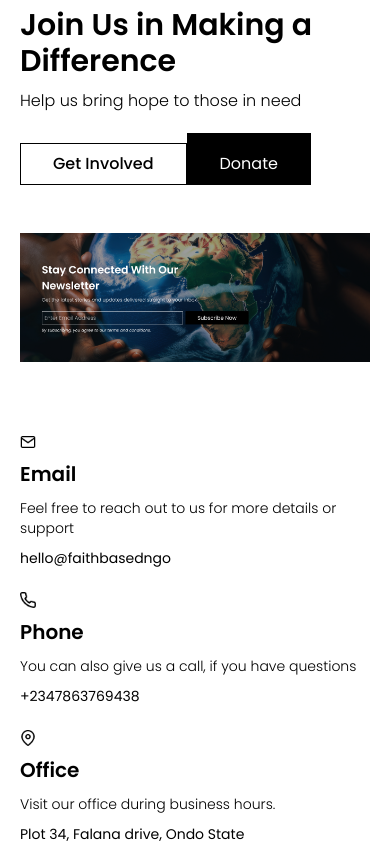
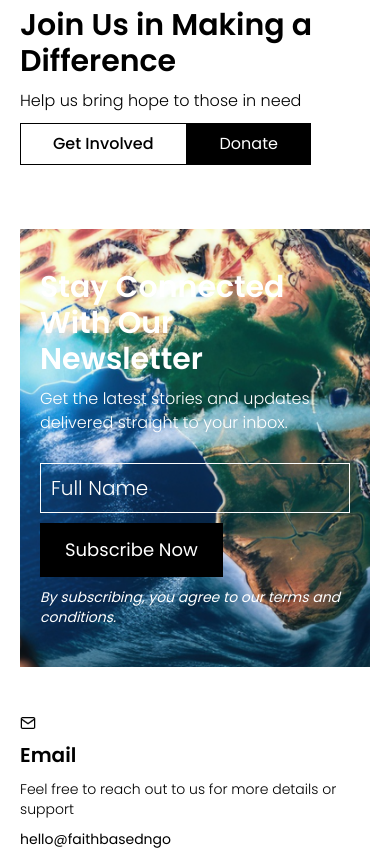
Before and after one commit to patkoton/desayo-foundation, a React (Create React App) app: page / in a window 390 px wide. Shown: the part 5440-6290 px from the top of the page. Built offline with nearby package versions, Linux system fonts and the light colour scheme.

Commit message:
Updated Subscribe Component

```diff
--- a/src/components/Contact.jsx
+++ b/src/components/Contact.jsx
@@ -3,7 +3,7 @@ import { contactDetails } from '../data'
 
 const Contact = () => {
   return (
-    <div className='md:px-14 font-poppins mt-6 mb-12 md:my-20 text-black' id='contact'>
+    <div className='md:px-14 font-poppins -mt-6 mb-5 md:mb-6 md:mt-20 text-black' id='contact'>
         <div className='flex flex-col md:flex-row md:space-x-10 md:items-center'>
             {contactDetails.map((item) => {
                 return <div className='flex flex-col md:w-1/3 mt-6 md:mt-0'>
--- a/src/components/Cta.jsx
+++ b/src/components/Cta.jsx
@@ -3,7 +3,7 @@ import Button from '../elements/Button'
 
 const Cta = () => {
   return (
-    <div className='md:px-14 font-poppins mb-12 md:my-20 text-black'>
+    <div className='md:px-14 font-poppins mb-16 md:my-20 text-black'>
         <div className='flex flex-col md:flex-row md:justify-between md:items-center'>
             <div>
                 <h2 className='text-3xl md:text-4xl font-semibold'>Join Us in Making a Difference</h2>
@@ -11,7 +11,7 @@ const Cta = () => {
             </div>
             <div className='md:flex items-center md:gap-6 mt-2.5 md:mt-0'>
                 <Button children='Get Involved' className='text-black font-medium px-4 md:px-6' />
-                <Button children='Donate' className='bg-black text-white font-normal px-4 md:px-6 mt-2.5 md:mt-0' />
+                <Button children='Donate' className='bg-black text-white font-normal px-4 md:px-6' />
             </div>
         </div>
     </div>
--- a/src/components/Subscribe.jsx
+++ b/src/components/Subscribe.jsx
@@ -1,10 +1,24 @@
 import React from 'react'
-import NewsImg from '../assets/images/Newsletter.png'
+
 
 const Subscribe = () => {
   return (
     <div className='md:px-14 font-poppins mb-12 md:my-20'>
-        <img src={NewsImg} alt="" />
+        <div className='bg-newsImg bg-cover bg-center bg-no-repeat text-white px-5 py-10 md:px-20 md:py-24'>
+          <h1 className='text-3xl md:text-4xl font-semibold'>Stay Connected With Our <br /> Newsletter</h1>
+          <h6 className='text-base md:text-lg font-light mt-2.5'>Get the latest stories and updates delivered straight to your inbox.</h6>
+          <div className='mt-7'>
+            <input  type="text"
+                    className="bg-transparent border border-white text-white font-light text-xl placeholder:text-white placeholder:text-xl placeholder:font-light w-full md:w-1/2 p-2.5 outline-none md:mr-2.5"
+                    placeholder="Full Name"
+            />
+            <button type="submit"
+                    className="cursor-pointer bg-black border border-black outline-none transition-all py-3 px-6 md:px-10 font-normal text-lg md:text-xl text-white mt-2.5 md:mt-0">
+                    Subscribe Now
+            </button>
+          </div>
+          <p className='text-sm md:text-base font-normal italic mt-2.5'>By subscribing, you agree to our terms and conditions.</p>
+        </div>
     </div>
   )
 }
--- a/tailwind.config.js
+++ b/tailwind.config.js
@@ -13,13 +13,16 @@ module.exports = {
       },
       backgroundImage: {
         'gradient-radial': 'radial-gradient(var(--tw-gradient-stops))',
+        'newsImg': "url('/src/assets/images/Newsletter_img.png')",
       },
     },
     colors: {
       transparent: 'transparent',
       'white': '#FFF',
       'black': '#000',
-      'grey': '#D9D9D9'
+      'grey': '#D9D9D9',
+      'grad1': 'rgba(30, 30, 30, 0.39)',
+      'grad2': 'rgba(30, 30, 30, 0.39)'
     }
   },
   plugins: [],
```
Also changed, not shown: src/assets/images/Newsletter_img.png (added).
